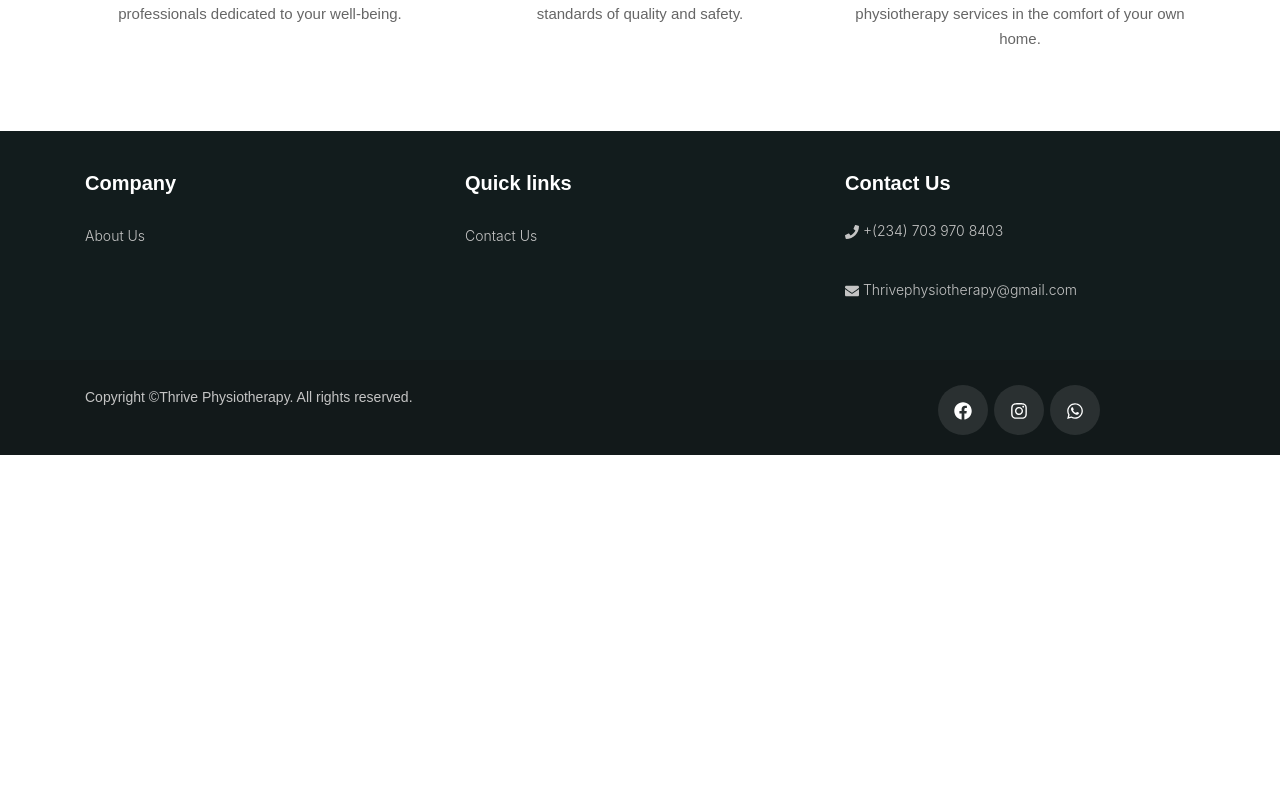
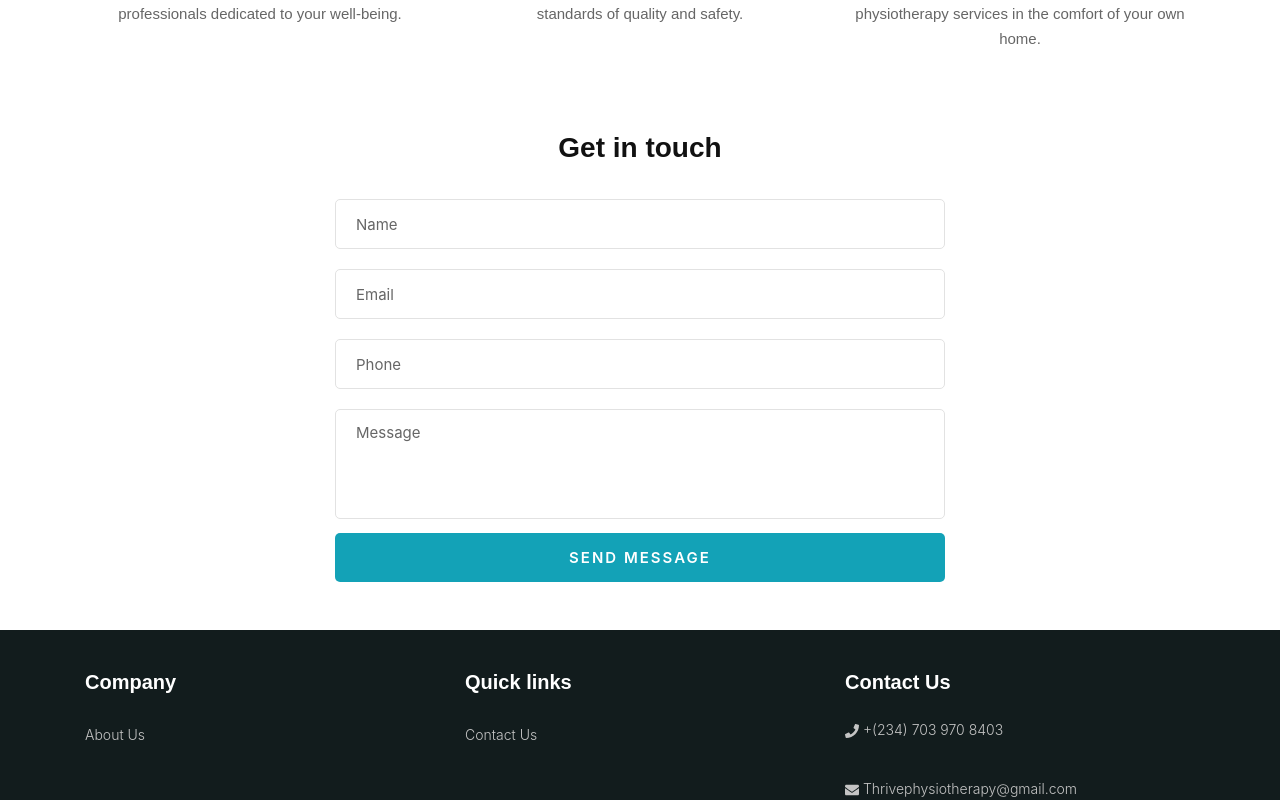
Before and after one commit to Ayomide2604/React-Thrive, a React (Vite) app: page / in a window 1280 px wide. Shown: the part 1760-2560 px from the top of the page. Before the commit the page ends 2215 px from the top, so only its background shows below. Built offline with nearby package versions, Linux system fonts and the light colour scheme.

Commit message:
Remove BackButton component and integrate ContactForm into Contact and HomeScreen components for improved user interaction.

```diff
--- a/src/components/BackButton.jsx
+++ /dev/null
@@ -1,19 +0,0 @@
-import { useNavigate } from "react-router-dom";
-import { IoArrowBack } from "react-icons/io5";
-
-const BackButton = () => {
-	const navigate = useNavigate();
-
-	return (
-		<button
-			onClick={() => navigate(-1)}
-			className="btn mx-5 btn-outline-dark "
-			style={{ backgroundColor: "#0C5D69", color: "#ffff" }}
-		>
-			<IoArrowBack className="mr-2" />
-			Back
-		</button>
-	);
-};
-
-export default BackButton;
--- /dev/null
+++ b/src/components/ContactForm.jsx
@@ -0,0 +1,40 @@
+const ContactForm = () => {
+	return (
+		<div className="col-lg-6 col-md-6">
+			<div className="contact__form text-center">
+				<h3>Get in touch</h3>
+				<form action="#">
+					<input
+						className="form-control"
+						type="text"
+						placeholder="Name"
+						required
+					/>
+					<input
+						className="form-control"
+						type="text"
+						placeholder="Email"
+						required
+					/>
+					<input
+						className="form-control"
+						type="text"
+						placeholder="Phone"
+						required
+					/>
+					<textarea
+						className="form-control"
+						rows="3"
+						placeholder="Message"
+						required
+					></textarea>
+					<button type="submit" className="site-btn">
+						Send Message
+					</button>
+				</form>
+			</div>
+		</div>
+	);
+};
+
+export default ContactForm;
--- a/src/components/Footer.jsx
+++ b/src/components/Footer.jsx
@@ -7,7 +7,7 @@ import {
 } from "react-icons/fa";
 const Footer = () => {
 	return (
-		<footer className="footer">
+		<footer className="footer mt-5">
 			<div className="container">
 				<div className="row">
 					<div className="col-lg-4 col-md-3 col-sm-6">
--- a/src/pages/Contact.jsx
+++ b/src/pages/Contact.jsx
@@ -1,5 +1,6 @@
 import { FaMap, FaPhone, FaEnvelope } from "react-icons/fa";
 import contactImage from "../assets/img/contact_us.jpg";
+import ContactForm from "../components/ContactForm";
 const Contact = () => {
 	return (
 		<section className="contact spad">
@@ -46,40 +47,7 @@ const Contact = () => {
 								<img src={contactImage} alt="contact us" />
 							</div>
 						</div>
-						<div className="col-lg-6 col-md-6">
-							<div className="contact__form">
-								<h3>Get in touch</h3>
-								<form action="#">
-									<input
-										className="form-control"
-										type="text"
-										placeholder="Name"
-										required
-									/>
-									<input
-										className="form-control"
-										type="text"
-										placeholder="Email"
-										required
-									/>
-									<input
-										className="form-control"
-										type="text"
-										placeholder="Phone"
-										required
-									/>
-									<textarea
-										className="form-control"
-										rows="3"
-										placeholder="Message"
-										required
-									></textarea>
-									<button type="submit" className="site-btn">
-										Send Message
-									</button>
-								</form>
-							</div>
-						</div>
+						<ContactForm />
 					</div>
 				</div>
 			</div>
--- a/src/pages/ServiceDetail.jsx
+++ b/src/pages/ServiceDetail.jsx
@@ -1,7 +1,6 @@
 import { useParams } from "react-router-dom";
 import services from "../data/services";
 import { FaRegCheckCircle } from "react-icons/fa";
-import BackButton from "../components/BackButton";
 const ServiceDetail = () => {
 	const { id } = useParams();
 
@@ -9,7 +8,6 @@ const ServiceDetail = () => {
 	return (
 		<div>
 			<section className="service-detail spad">
-			<BackButton />
 				<div className="container">
 					<div className="row">
 						<div className="col-lg-12">
--- a/src/screens/HomeScreen.jsx
+++ b/src/screens/HomeScreen.jsx
@@ -1,3 +1,4 @@
+import ContactForm from "../components/ContactForm";
 import ChooseUs from "../pages/ChooseUs";
 import Consultation from "../pages/Consultation";
 import Hero from "../pages/Hero";
@@ -8,6 +9,9 @@ const HomeScreen = () => {
 			<Hero />
 			<Consultation />
 			<ChooseUs />
+			<div className="d-flex justify-content-center">
+				<ContactForm />
+			</div>
 		</>
 	);
 };
```
